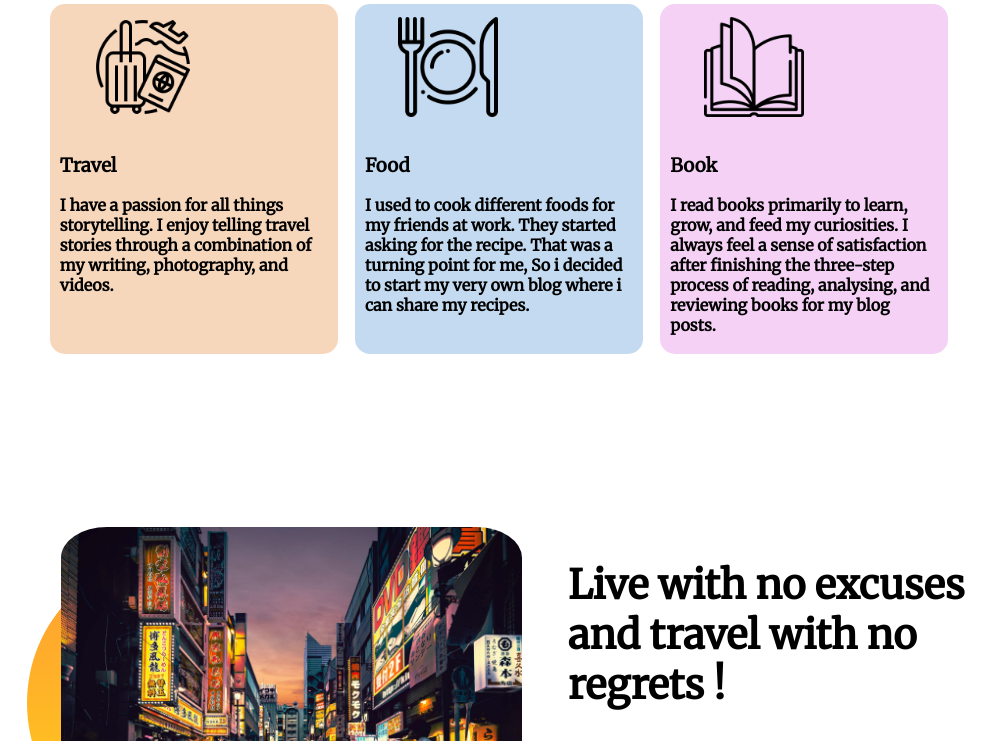
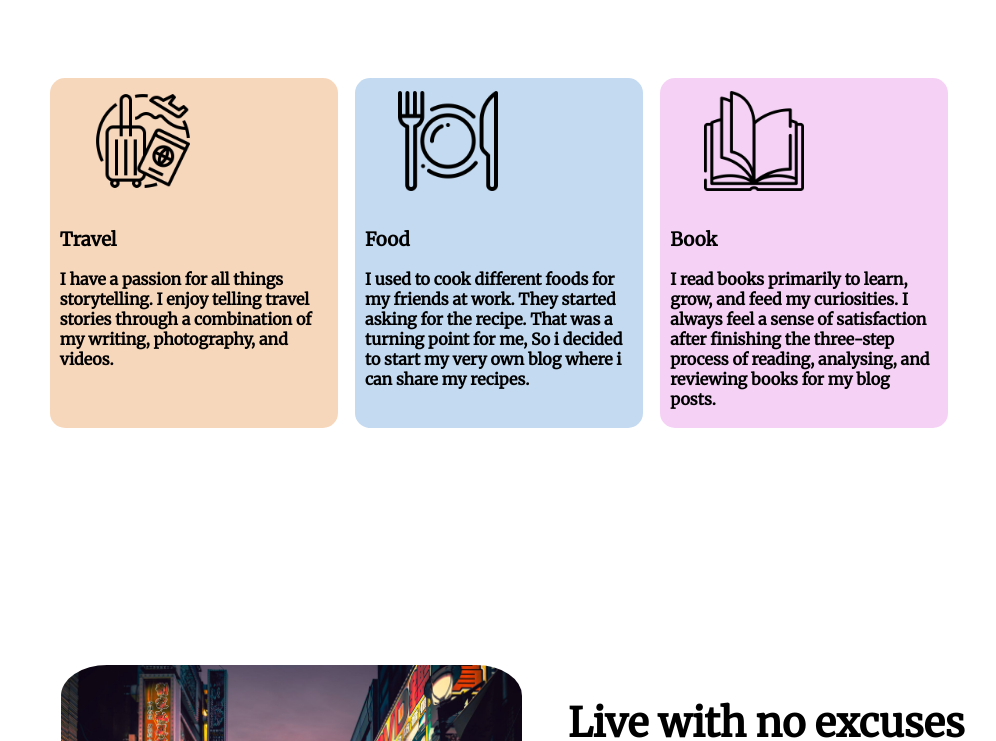
Before and after one commit to Mahingit/assignment, a plain HTML site: page index.html in a window 1280 px wide. Shown: the part 755-1496 px from the top of the page, without its empty margins (141-1137 px from the left). Drawn offline with Linux system fonts and the light colour scheme; a web font is replaced by a local one.

Commit message:
margin and footer corected

```diff
--- a/style.css
+++ b/style.css
@@ -1,5 +1,11 @@
 body{
     font-family: 'Merriweather', serif;
+    margin: 0;
+    min-height: 100vh;
+    display: flex;
+    flex-direction: column;
+}
+section{
     margin: 5%;
 }
 
@@ -151,6 +157,4 @@ footer{
     text-align: center;
     color: white;
     background-color: black;
-    position: relative;
-
 }
```
Also changed, not shown: index.html (+0 -3 lines).
